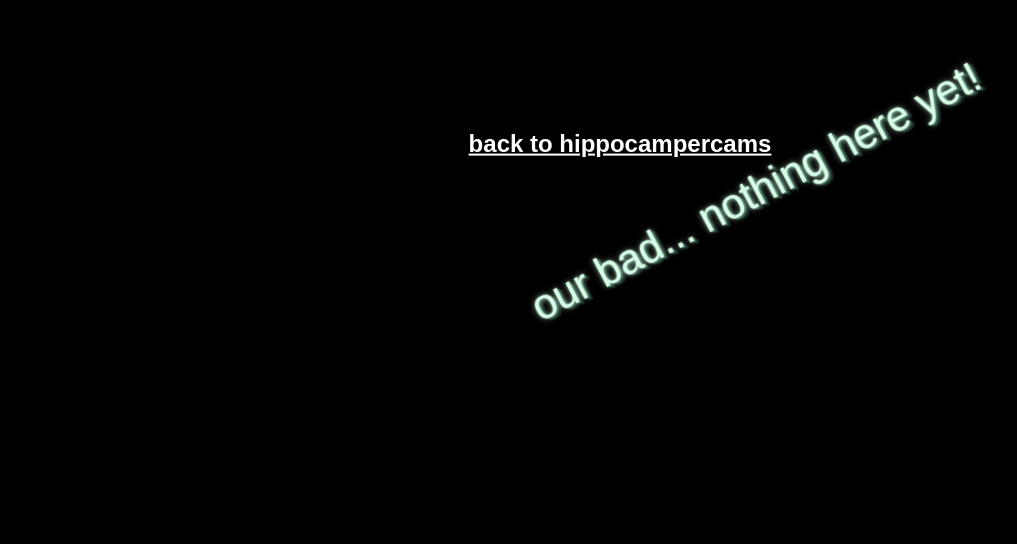
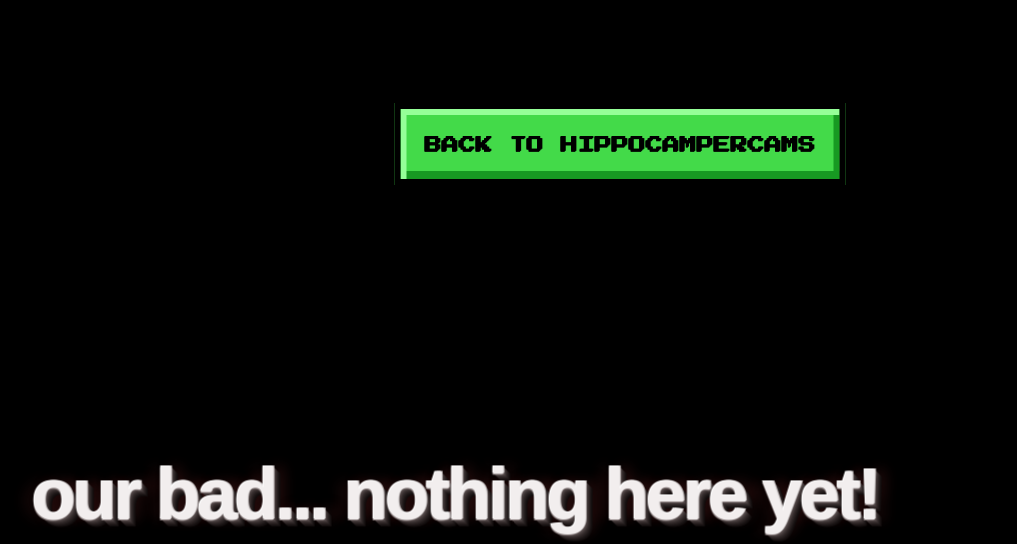
Before and after one commit to hippocampercams/hippocampercams.github.io, a plain HTML site: page accessories-adapters.html in a window 1280 px wide. Shown: the part 256-800 px from the top of the page, without its empty margins (20-1037 px from the left). Drawn offline with Linux system fonts and the light colour scheme; a web font is replaced by a local one.

Commit message:
Update accessories-adapters.html

```diff
--- a/accessories-adapters.html
+++ b/accessories-adapters.html
@@ -2,24 +2,15 @@
 <html lang="en">
 <head>
     <meta charset="UTF-8">
-    <title>hippocampercams • nothing here yet</title>
+    <title>OOPSIES</title>
     <meta name="viewport" content="width=device-width, initial-scale=1">
 
     <link rel="icon" href="favicon.ico">
+    <link rel="preconnect" href="https://fonts.googleapis.com">
+    <link rel="preconnect" href="https://fonts.gstatic.com" crossorigin>
+    <link href="https://fonts.googleapis.com/css2?family=Press+Start+2P&display=swap" rel="stylesheet">
 
     <style>
-        @font-face {
-            font-family: "Mouse Deco";
-            src: url("Mouse_Deco.ttf") format("truetype");
-            font-weight: normal;
-            font-style: normal;
-        }
-
-        html {
-            -webkit-text-size-adjust: 100%;
-            text-size-adjust: 100%;
-        }
-
         html,
         body {
             width: 100%;
@@ -27,7 +18,6 @@
             margin: 0;
             overflow: hidden;
             background: #000000;
-            font-family: "Mouse Deco", Arial, sans-serif;
         }
 
         body {
@@ -35,63 +25,125 @@
         }
 
         a {
-            color: #ffffff;
-            text-decoration: underline;
-            font-family: "Mouse Deco", Arial, sans-serif;
+            text-decoration: none;
         }
 
-        /* DESKTOP */
         .desktop-stage {
             position: absolute;
             inset: 0;
-            display: block;
             background: #000000;
+            overflow: hidden;
         }
 
         .dvd-text {
-            position: absolute;
-            left: 120px;
-            top: 100px;
+            position: fixed;
+            left: 0;
+            top: 0;
             display: inline-block;
-            font-size: 42px;
-            font-weight: normal;
-            color: #d8ffe7;
-            text-shadow:
-                0 0 2px rgba(216,255,231,0.95),
-                0 0 6px rgba(216,255,231,0.6),
-                2px 2px 0 rgba(62,120,96,0.55),
-                4px 4px 0 rgba(20,50,38,0.7);
-            transform: rotate(-28deg);
             white-space: nowrap;
             user-select: none;
             pointer-events: none;
-            will-change: transform, left, top;
+            will-change: transform;
+            font-family: Arial, Helvetica, sans-serif;
+            font-size: 72px;
+            font-weight: 900;
+            line-height: 0.95;
+            letter-spacing: -0.04em;
+            color: #f2eeee;
+            text-transform: none;
+            text-shadow:
+                -1px -1px 0 #ffffff,
+                1px -1px 0 #d7d2d2,
+                -1px 1px 0 #8a7f7f,
+                1px 1px 0 #5f5454,
+                2px 2px 0 #4a4040,
+                3px 3px 0 #3a3131,
+                4px 4px 0 #2e2626,
+                5px 5px 0 #241d1d,
+                6px 6px 0 #1a1414,
+                7px 7px 0 #120d0d,
+                10px 0 14px rgba(120, 40, 40, 0.35),
+                -10px 0 14px rgba(120, 40, 40, 0.2);
+            transform-origin: center center;
         }
 
         .back-link-desktop {
-            position: absolute;
+            position: fixed;
             left: 50%;
             top: 50%;
             transform: translate(-50%, -50%);
-            z-index: 5;
-            font-size: 24px;
-            font-weight: bold;
-            line-height: 1.2;
+            z-index: 20;
+        }
+
+        .pixel-button {
+            display: inline-flex;
+            align-items: center;
+            justify-content: center;
+            min-width: 360px;
+            min-height: 82px;
+            padding: 0 24px;
+            box-sizing: border-box;
+            background: #43da49;
+            border: 6px solid #000000;
+            box-shadow:
+                inset 0 6px 0 #95ff98,
+                inset 6px 0 0 #95ff98,
+                inset 0 -8px 0 #179922,
+                inset -6px 0 0 #179922,
+                6px 6px 0 #000000;
+            image-rendering: pixelated;
+        }
+
+        .pixel-button:active {
+            transform: translate(3px, 3px);
+            box-shadow:
+                inset 0 6px 0 #95ff98,
+                inset 6px 0 0 #95ff98,
+                inset 0 -8px 0 #179922,
+                inset -6px 0 0 #179922,
+                3px 3px 0 #000000;
+        }
+
+        .button-label {
+            display: inline-block;
+            font-family: "Press Start 2P", monospace;
+            font-size: 17px;
+            line-height: 1.35;
+            color: #000000;
+            text-transform: uppercase;
             text-align: center;
             white-space: nowrap;
+            letter-spacing: 0;
+            text-shadow:
+                1px 0 0 #000000,
+                0 1px 0 #000000;
+            transform: translateY(1px);
         }
 
-        /* MOBILE */
         .mobile-stage {
             display: none;
         }
 
+        .mobile-text {
+            font-family: Arial, Helvetica, sans-serif;
+            font-weight: 900;
+            color: #f2eeee;
+            text-shadow:
+                -1px -1px 0 #ffffff,
+                1px -1px 0 #d7d2d2,
+                -1px 1px 0 #8a7f7f,
+                1px 1px 0 #5f5454,
+                2px 2px 0 #4a4040,
+                3px 3px 0 #3a3131,
+                4px 4px 0 #2e2626,
+                5px 5px 0 #241d1d,
+                6px 6px 0 #1a1414,
+                7px 7px 0 #120d0d,
+                10px 0 14px rgba(120, 40, 40, 0.35),
+                -10px 0 14px rgba(120, 40, 40, 0.2);
+        }
+
         @media (max-width: 900px) {
-            html,
-            body {
-                overflow: hidden;
-            }
-
             .desktop-stage {
                 display: none;
             }
@@ -110,22 +162,32 @@
             }
 
             .mobile-text {
+                max-width: 100%;
+                margin-bottom: 32px;
                 font-size: 34px;
-                line-height: 1.15;
-                color: #d8ffe7;
-                text-shadow:
-                    0 0 2px rgba(216,255,231,0.95),
-                    0 0 6px rgba(216,255,231,0.6),
-                    2px 2px 0 rgba(62,120,96,0.55),
-                    4px 4px 0 rgba(20,50,38,0.7);
-                transform: rotate(-10deg);
-                margin-bottom: 28px;
+                line-height: 1.05;
+                letter-spacing: -0.04em;
             }
 
-            .back-link-mobile {
-                font-size: 20px;
-                font-weight: bold;
-                line-height: 1.2;
+            .pixel-button {
+                min-width: 0;
+                width: auto;
+                max-width: 100%;
+                min-height: 68px;
+                padding: 0 16px;
+                border-width: 5px;
+                box-shadow:
+                    inset 0 5px 0 #95ff98,
+                    inset 5px 0 0 #95ff98,
+                    inset 0 -7px 0 #179922,
+                    inset -5px 0 0 #179922,
+                    5px 5px 0 #000000;
+            }
+
+            .button-label {
+                font-size: 11px;
+                line-height: 1.4;
+                white-space: normal;
             }
         }
     </style>
@@ -133,12 +195,16 @@
 <body>
     <div class="desktop-stage" id="desktopStage">
         <div class="dvd-text" id="dvdText">our bad... nothing here yet!</div>
-        <a href="https://hippocampercams.github.io" class="back-link-desktop">back to hippocampercams</a>
+        <a href="https://hippocampercams.github.io" class="back-link-desktop">
+            <span class="pixel-button"><span class="button-label">back to hippocampercams</span></span>
+        </a>
     </div>
 
     <div class="mobile-stage">
         <div class="mobile-text">our bad... nothing here yet!</div>
-        <a href="https://hippocampercams.github.io" class="back-link-mobile">back to hippocampercams</a>
+        <a href="https://hippocampercams.github.io">
+            <span class="pixel-button"><span class="button-label">back to hippocampercams</span></span>
+        </a>
     </div>
 
     <script>
@@ -146,52 +212,71 @@
             var mediaQuery = window.matchMedia("(max-width: 900px)");
             if (mediaQuery.matches) return;
 
-            var stage = document.getElementById("desktopStage");
             var text = document.getElementById("dvdText");
-            if (!stage || !text) return;
+            if (!text) return;
 
-            var x = 120;
-            var y = 100;
-            var dx = 1.35;
-            var dy = 1.08;
-            var angle = -28;
+            var x = 140;
+            var y = 120;
+            var dx = 2.6;
+            var dy = 2.1;
+            var angle = 0;
+
+            function getBounds() {
+                return text.getBoundingClientRect();
+            }
+
+            function applyPosition() {
+                text.style.transform = "translate(" + x + "px, " + y + "px) rotate(" + angle + "deg)";
+            }
+
+            function clampIntoView() {
+                applyPosition();
+
+                var rect = getBounds();
+
+                if (rect.left < 0) {
+                    x += -rect.left;
+                }
+                if (rect.top < 0) {
+                    y += -rect.top;
+                }
+                if (rect.right > window.innerWidth) {
+                    x -= (rect.right - window.innerWidth);
+                }
+                if (rect.bottom > window.innerHeight) {
+                    y -= (rect.bottom - window.innerHeight);
+                }
+
+                applyPosition();
+            }
 
             function animate() {
-                var stageWidth = window.innerWidth;
-                var stageHeight = window.innerHeight;
-                var textWidth = text.offsetWidth;
-                var textHeight = text.offsetHeight;
-
                 x += dx;
                 y += dy;
 
-                if (x <= 0) {
-                    x = 0;
+                applyPosition();
+
+                var rect = getBounds();
+
+                if (rect.left <= 0 && dx < 0) {
                     dx = Math.abs(dx);
-                    angle = -angle;
-                } else if (x + textWidth >= stageWidth) {
-                    x = stageWidth - textWidth;
+                } else if (rect.right >= window.innerWidth && dx > 0) {
                     dx = -Math.abs(dx);
-                    angle = -angle;
                 }
 
-                if (y <= 0) {
-                    y = 0;
+                if (rect.top <= 0 && dy < 0) {
                     dy = Math.abs(dy);
-                    angle = -angle;
-                } else if (y + textHeight >= stageHeight) {
-                    y = stageHeight - textHeight;
+                } else if (rect.bottom >= window.innerHeight && dy > 0) {
                     dy = -Math.abs(dy);
-                    angle = -angle;
                 }
-
-                text.style.left = x + "px";
-                text.style.top = y + "px";
-                text.style.transform = "rotate(" + angle + "deg)";
 
                 requestAnimationFrame(animate);
             }
 
+            window.addEventListener("resize", clampIntoView);
+            window.addEventListener("orientationchange", clampIntoView);
+
+            clampIntoView();
             requestAnimationFrame(animate);
         })();
     </script>
```
